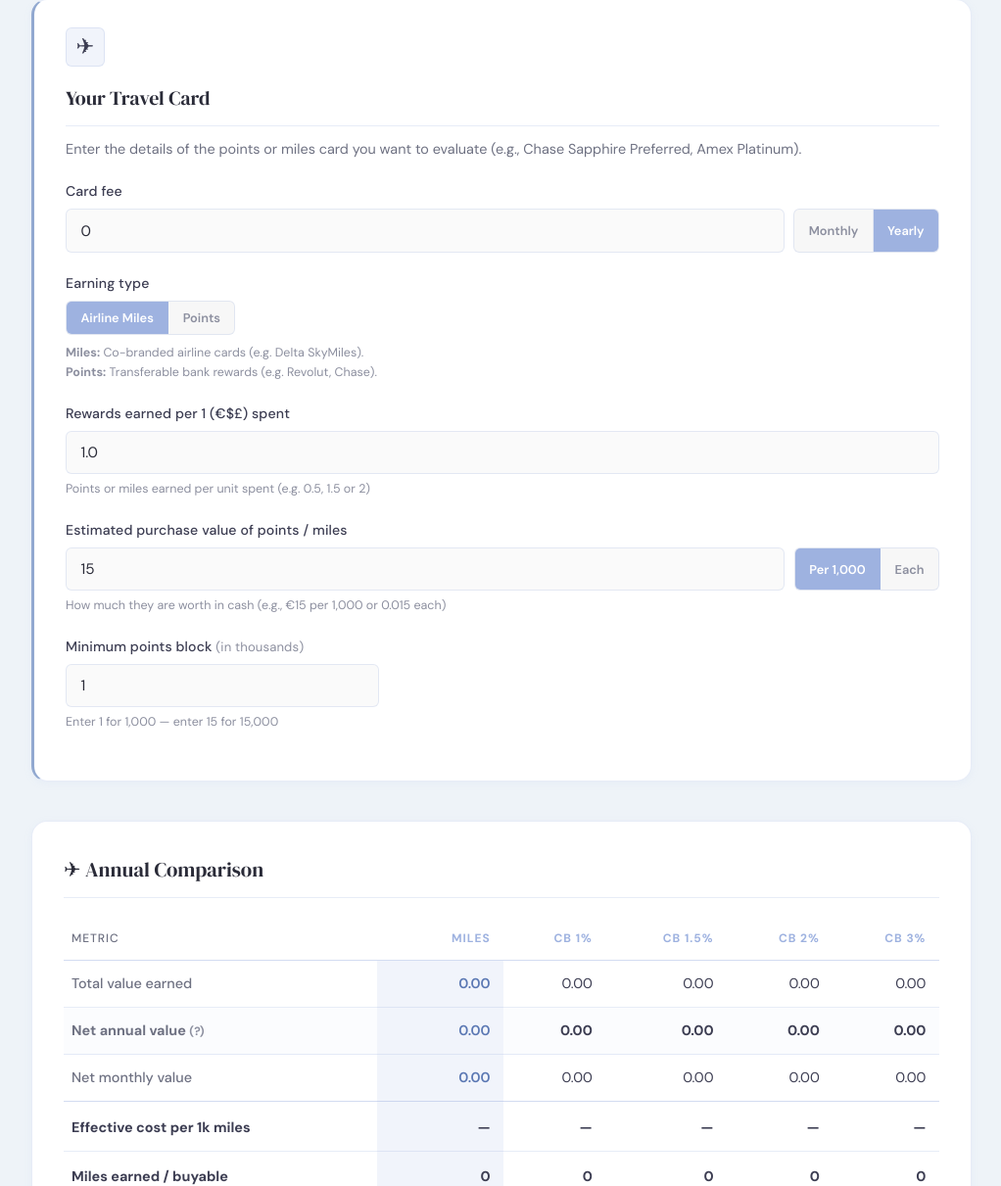
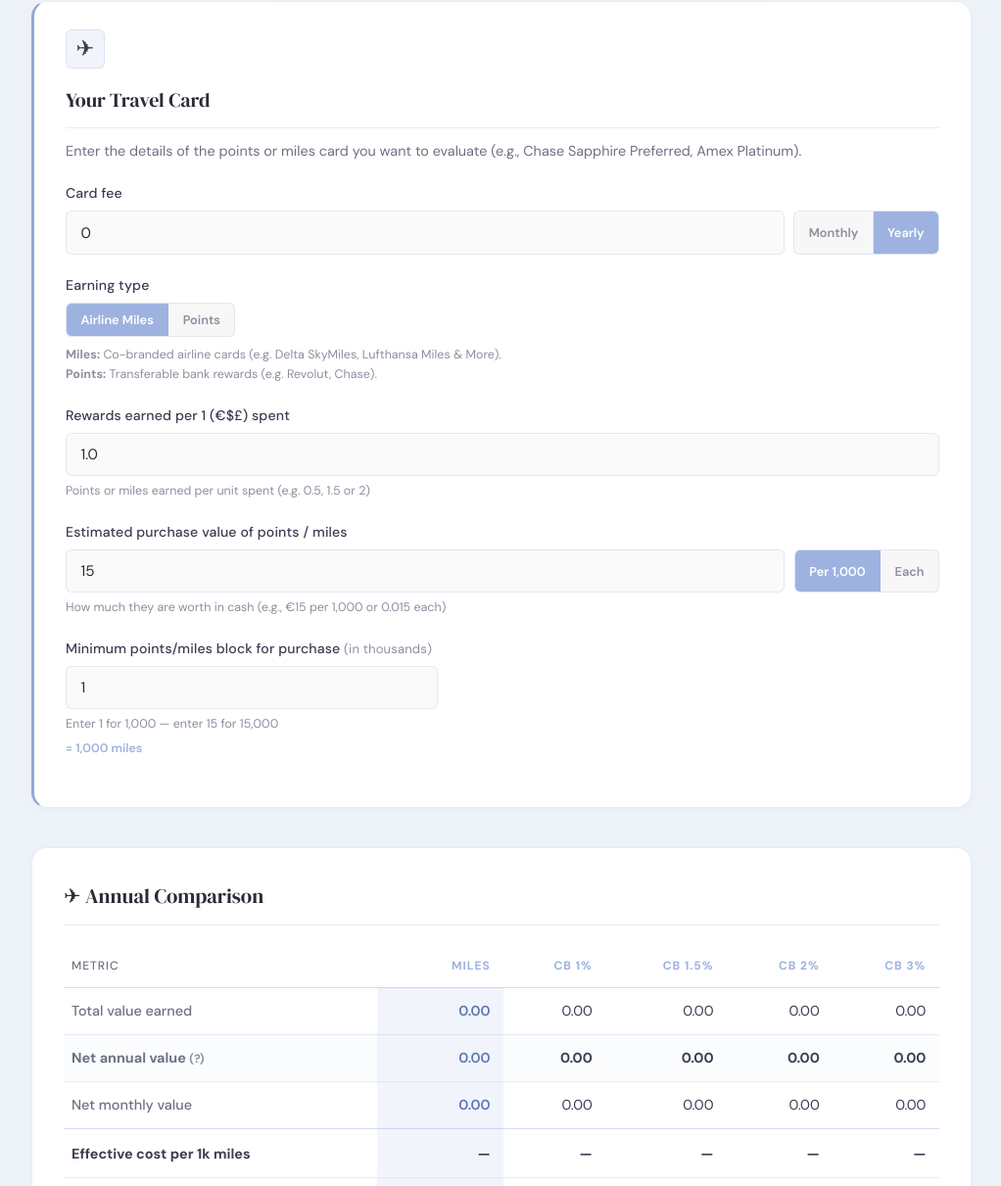
Before and after one commit to laguiar/cashback-vs-points, a website: page index.html in a window 1280 px wide. Shown: the part 1002-2213 px from the top of the page at 98% size, without its empty margins (128-1150 px from the left). Drawn offline with Linux system fonts and the light colour scheme.

Commit message:
Update UI labels and styling

```diff
--- a/index.html
+++ b/index.html
@@ -157,7 +157,7 @@
             <button type="button" class="toggle-btn active" data-value="miles" aria-pressed="true">Airline Miles</button>
             <button type="button" class="toggle-btn" data-value="points" aria-pressed="false">Points</button>
           </div>
-          <span class="hint" style="margin-top: 0.6rem;"><strong>Miles:</strong> Co-branded airline cards (e.g. Delta SkyMiles).<br><strong>Points:</strong> Transferable bank rewards (e.g. Revolut, Chase).</span>
+          <span class="hint" style="margin-top: 0.6rem;"><strong>Miles:</strong> Co-branded airline cards (e.g. Delta SkyMiles, Lufthansa Miles & More).<br><strong>Points:</strong> Transferable bank rewards (e.g. Revolut, Chase).</span>
         </div>
 
         <div class="field">
@@ -178,10 +178,11 @@
           <span class="hint">How much they are worth in cash (e.g., €15 per 1,000 or 0.015 each)</span>
         </div>
 
-        <div class="field" style="max-width: 320px;">
-          <label for="min-buyable">Minimum points block <span class="label-detail">(in thousands)</span></label>
+        <div class="field" style="max-width: 380px;">
+          <label for="min-buyable">Minimum points/miles block for purchase <span class="label-detail">(in thousands)</span></label>
           <input type="text" inputmode="numeric" id="min-buyable" value="1" placeholder="e.g. 15">
           <span class="hint">Enter 1 for 1,000 — enter 15 for 15,000</span>
+          <span class="hint" id="min-buyable-preview"></span>
         </div>
 
         <!-- Points-specific fields -->
--- a/scripts/main.js
+++ b/scripts/main.js
@@ -209,8 +209,19 @@
       }
     }
 
+    var earningLabel = state.earningType === "points" ? "Points" : "Miles";
+
+    // Min buyable preview
+    var minBuyPreview = document.getElementById("min-buyable-preview");
+    if (minBuyPreview) {
+      if (els.minBuyable.value.trim() !== "") {
+        minBuyPreview.textContent = "= " + formatNumber(r.minBuy) + " " + earningLabel.toLowerCase();
+      } else {
+        minBuyPreview.textContent = "";
+      }
+    }
+
     var spendAmount = num(els.spendAmount);
-    var earningLabel = state.earningType === "points" ? "Points" : "Miles";
 
     // Render points/miles column (benchmark)
     setCell("r-points-gross-annual", r.grossMilesValue, false, false, true);
--- a/styles/main.css
+++ b/styles/main.css
@@ -279,7 +279,7 @@ header, main, footer {
 .hero-badge {
   display: inline-block;
   padding: 0.35rem 1rem;
-  font-size: 0.72rem;
+  font-size: 0.8rem;
   font-weight: 700;
   letter-spacing: 0.18em;
   text-transform: uppercase;
@@ -496,7 +496,8 @@ input[type="text"]:focus {
   cursor: help;
 }
 
-#transfer-ratio-preview {
+#transfer-ratio-preview,
+#min-buyable-preview {
   font-weight: 600;
   color: var(--gold);
 }
```
